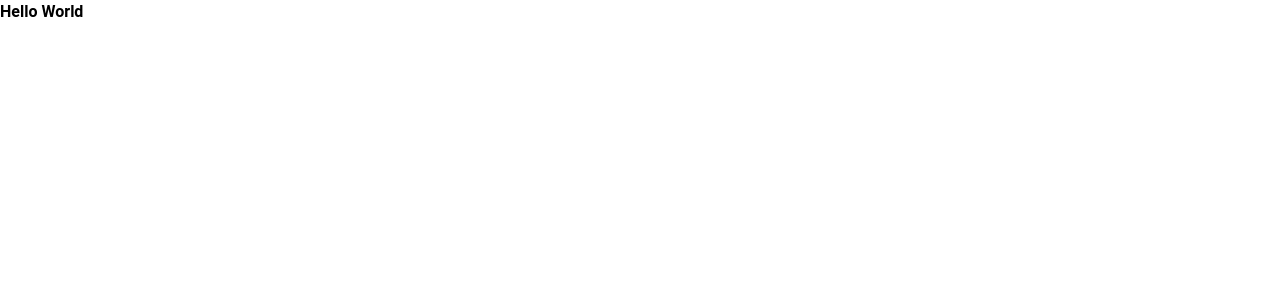
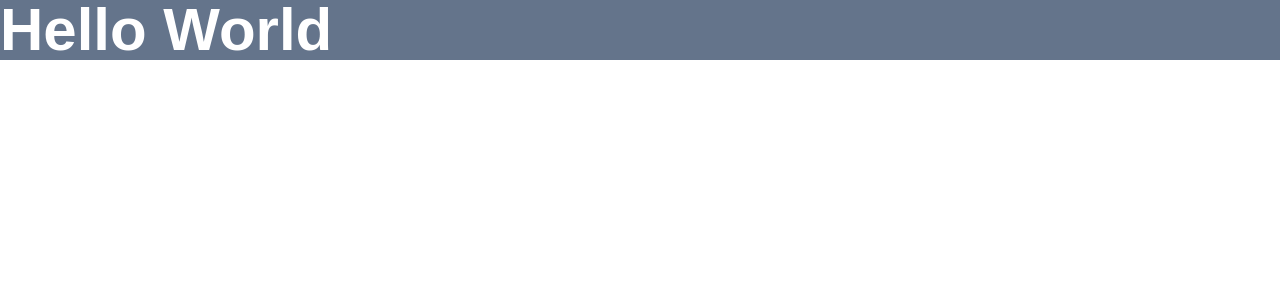
Before and after one commit to syntax-sage/sage-dev-app, a Next.js app: page / in a window 1280 px wide. Shown: the top 300 px of the page. Built offline with nearby package versions, Linux system fonts and the light colour scheme.

Commit message:
tailwind ready

```diff
--- a/app/globals.css
+++ b/app/globals.css
@@ -2,12 +2,12 @@
 @tailwind components;
 @tailwind utilities;
 
-@import url("https://fonts.googleapis.com/css2?family=Roboto:ital,wght@0,100;0,300;0,400;0,500;0,700;0,900;1,100;1,300;1,400;1,500;1,700;1,900&display=swap");
+@import url('https://fonts.googleapis.com/css2?family=Nunito+Sans:ital,wght@0,200;0,300;0,400;0,600;0,700;0,800;0,900;1,200;1,300;1,400;1,600;1,700;1,800;1,900&display=swap');
 
 * {
   box-sizing: border-box;
   padding: 0;
-  font-family: "Roboto", sans-serif;
+  font-family: 'Nunito Sans', sans-serif;
   margin: 0;
 }
 
@@ -19,10 +19,7 @@
 
 body {
   color: rgb(var(--foreground-rgb));
-  background: linear-gradient(
-      to bottom,
+  background: linear-gradient(to bottom,
       transparent,
-      rgb(var(--background-end-rgb))
-    )
-    rgb(var(--background-start-rgb));
+      rgb(var(--background-end-rgb))) rgb(var(--background-start-rgb));
 }
--- a/app/page.tsx
+++ b/app/page.tsx
@@ -2,7 +2,7 @@
   return <>
     <main>
       <b>
-      Hello World
+       <h1 className="bg-slate-500 color-white text-white text-6xl">Hello World</h1>
       </b>
     </main>
   </>;
```
